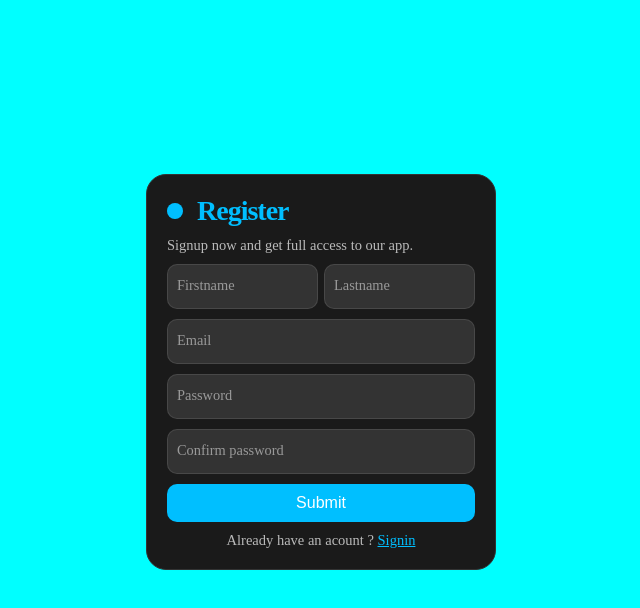
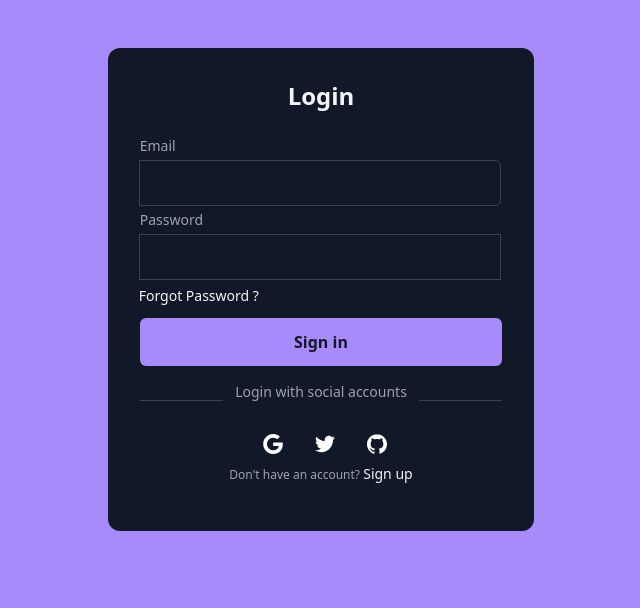
Before and after one commit to wunmicrown/MINI-Firbase-Proj, a plain HTML site: page public/index.html in a window 1280 px wide. Shown: the whole page, without its empty margins (319-959 px from the left). Drawn offline with nearby package versions, Linux system fonts and the light colour scheme.

Commit message:
make a changes

```diff
--- a/public/index.html
+++ b/public/index.html
@@ -1,44 +1,67 @@
 <!DOCTYPE html>
 <html lang="en">
+
 <head>
     <meta charset="UTF-8">
     <meta name="viewport" content="width=device-width, initial-scale=1.0">
-    <title>Sign Up page</title>
+    <title>Full App</title>
     <link rel="stylesheet" href="style.css">
+    <link href="https://cdn.jsdelivr.net/npm/bootstrap@5.3.2/dist/css/bootstrap.min.css" rel="stylesheet" integrity="sha384-T3c6CoIi6uLrA9TneNEoa7RxnatzjcDSCmG1MXxSR1GAsXEV/Dwwykc2MPK8M2HN" crossorigin="anonymous">
 </head>
-<body>
-    <section class="flex-form-container">
-        <form class="form">
-            <p class="title">Register </p>
-            <p class="message">Signup now and get full access to our app. </p>
-                <div class="flex">
-                <label>
-                    <input class="input" type="text" placeholder="" required="">
-                    <span>Firstname</span>
-                </label>
 
-                <label>
-                    <input class="input" type="text" placeholder="" required="">
-                    <span>Lastname</span>
-                </label>
+<body style="background-color: #A78BFA">
+    <div class="text-center mx-auto col-lg-4 mt-lg-5 col-10 mt-4">
+        <div class="form-container">
+            <p class="title">Login</p>
+            <p id="emptyError"></p>
+            <form class="form">
+                <div class="input-group">
+                    <label for="email">Email</label>
+                    <input type="email" name="email" id="email" placeholder="">
+                </div>
+                <div class="input-group">
+                    <label for="password">Password</label>
+                    <input type="password" name="password" id="password" placeholder="">
+                    <div class="forgot">
+                        <a rel="noopener noreferrer" href="#">Forgot Password ?</a>
+                    </div>
+                </div>
+                <button type="button" class="sign" onclick="signIn()">Sign in</button>
+            </form>
+            <div class="social-message">
+                <div class="line"></div>
+                <p class="message">Login with social accounts</p>
+                <div class="line"></div>
             </div>
+            <div class="social-icons">
+                <button aria-label="Log in with Google" class="icon" onclick="gBut()">
+                    <svg xmlns="http://www.w3.org/2000/svg" viewBox="0 0 32 32" class="w-5 h-5 fill-current">
+                        <path
+                            d="M16.318 13.714v5.484h9.078c-0.37 2.354-2.745 6.901-9.078 6.901-5.458 0-9.917-4.521-9.917-10.099s4.458-10.099 9.917-10.099c3.109 0 5.193 1.318 6.38 2.464l4.339-4.182c-2.786-2.599-6.396-4.182-10.719-4.182-8.844 0-16 7.151-16 16s7.156 16 16 16c9.234 0 15.365-6.49 15.365-15.635 0-1.052-0.115-1.854-0.255-2.651z">
+                        </path>
+                    </svg>
+                </button>
+                <button aria-label="Log in with Twitter" class="icon">
+                    <svg xmlns="http://www.w3.org/2000/svg" viewBox="0 0 32 32" class="w-5 h-5 fill-current">
+                        <path
+                            d="M31.937 6.093c-1.177 0.516-2.437 0.871-3.765 1.032 1.355-0.813 2.391-2.099 2.885-3.631-1.271 0.74-2.677 1.276-4.172 1.579-1.192-1.276-2.896-2.079-4.787-2.079-3.625 0-6.563 2.937-6.563 6.557 0 0.521 0.063 1.021 0.172 1.495-5.453-0.255-10.287-2.875-13.52-6.833-0.568 0.964-0.891 2.084-0.891 3.303 0 2.281 1.161 4.281 2.916 5.457-1.073-0.031-2.083-0.328-2.968-0.817v0.079c0 3.181 2.26 5.833 5.26 6.437-0.547 0.145-1.131 0.229-1.724 0.229-0.421 0-0.823-0.041-1.224-0.115 0.844 2.604 3.26 4.5 6.14 4.557-2.239 1.755-5.077 2.801-8.135 2.801-0.521 0-1.041-0.025-1.563-0.088 2.917 1.86 6.36 2.948 10.079 2.948 12.067 0 18.661-9.995 18.661-18.651 0-0.276 0-0.557-0.021-0.839 1.287-0.917 2.401-2.079 3.281-3.396z">
+                        </path>
+                    </svg>
+                </button>
+                <button aria-label="Log in with GitHub" class="icon" id="gitBut">
+                    <svg xmlns="http://www.w3.org/2000/svg" viewBox="0 0 32 32" class="w-5 h-5 fill-current">
+                        <path
+                            d="M16 0.396c-8.839 0-16 7.167-16 16 0 7.073 4.584 13.068 10.937 15.183 0.803 0.151 1.093-0.344 1.093-0.772 0-0.38-0.009-1.385-0.015-2.719-4.453 0.964-5.391-2.151-5.391-2.151-0.729-1.844-1.781-2.339-1.781-2.339-1.448-0.989 0.115-0.968 0.115-0.968 1.604 0.109 2.448 1.645 2.448 1.645 1.427 2.448 3.744 1.74 4.661 1.328 0.14-1.031 0.557-1.74 1.011-2.135-3.552-0.401-7.287-1.776-7.287-7.907 0-1.751 0.62-3.177 1.645-4.297-0.177-0.401-0.719-2.031 0.141-4.235 0 0 1.339-0.427 4.4 1.641 1.281-0.355 2.641-0.532 4-0.541 1.36 0.009 2.719 0.187 4 0.541 3.043-2.068 4.381-1.641 4.381-1.641 0.859 2.204 0.317 3.833 0.161 4.235 1.015 1.12 1.635 2.547 1.635 4.297 0 6.145-3.74 7.5-7.296 7.891 0.556 0.479 1.077 1.464 1.077 2.959 0 2.14-0.020 3.864-0.020 4.385 0 0.416 0.28 0.916 1.104 0.755 6.4-2.093 10.979-8.093 10.979-15.156 0-8.833-7.161-16-16-16z">
+                        </path>
+                    </svg>
+                </button>
+            </div>
+            <p class="signup">Don't have an account?
+                <a rel="noopener noreferrer" href="signup.html" class="">Sign up</a>
+            </p>
+        </div>
+    </div>
+    <script type="module" src="script.js"></script>
+</body>
 
-            <label>
-                <input class="input" type="email" placeholder="" required="">
-                <span>Email</span>
-            </label>
-
-            <label>
-                <input class="input" type="password" placeholder="" required="">
-                <span>Password</span>
-            </label>
-            <label>
-                <input class="input" type="password" placeholder="" required="">
-                <span>Confirm password</span>
-            </label>
-            <button class="submit">Submit</button>
-            <p class="signin">Already have an acount ? <a href="#">Signin</a> </p>
-        </form>
-    </section>
-</body>
 </html>
--- a/public/style.css
+++ b/public/style.css
@@ -3,10 +3,131 @@
     padding: 0;
     box-sizing: border-box;
 }
-body{
-    background-color: aqua;
+.form-container {
+    /* width: 390px; */
+    border-radius: 0.75rem;
+    background-color: rgba(17, 24, 39, 1);
+    padding: 2rem;
+    color: rgba(243, 244, 246, 1);
 }
-.flex-form-container{
+
+.title {
+    text-align: center;
+    font-size: 1.5rem;
+    line-height: 2rem;
+    font-weight: 700;
+}
+
+.form {
+    margin-top: 1.5rem;
+}
+
+.input-group {
+    margin-top: 0.25rem;
+    font-size: 0.875rem;
+    line-height: 1.25rem;
+}
+
+.input-group label {
+    display: block;
+    color: rgba(156, 163, 175, 1);
+    margin-bottom: 4px;
+}
+
+.input-group input {
+    width: 100%;
+    border-radius: 0.375rem;
+    border: 1px solid rgba(55, 65, 81, 1);
+    outline: 0;
+    background-color: rgba(17, 24, 39, 1);
+    padding: 0.75rem 1rem;
+    color: rgba(243, 244, 246, 1);
+}
+
+.input-group input:focus {
+    border-color: rgba(167, 139, 250);
+}
+
+.forgot {
+    display: flex;
+    justify-content: flex-end;
+    font-size: 0.75rem;
+    line-height: 1rem;
+    color: rgba(156, 163, 175, 1);
+    margin: 8px 0 14px 0;
+}
+
+.forgot a,
+.signup a {
+    color: rgba(243, 244, 246, 1);
+    text-decoration: none;
+    font-size: 14px;
+}
+
+.forgot a:hover,
+.signup a:hover {
+    text-decoration: underline rgba(167, 139, 250, 1);
+}
+
+.sign {
+    display: block;
+    width: 100%;
+    background-color: rgba(167, 139, 250, 1);
+    padding: 0.75rem;
+    text-align: center;
+    color: rgba(17, 24, 39, 1);
+    border: none;
+    border-radius: 0.375rem;
+    font-weight: 600;
+}
+
+.social-message {
+    display: flex;
+    align-items: center;
+    padding-top: 1rem;
+}
+
+.line {
+    height: 1px;
+    flex: 1 1 0%;
+    background-color: rgba(55, 65, 81, 1);
+}
+
+.social-message .message {
+    padding-left: 0.75rem;
+    padding-right: 0.75rem;
+    font-size: 0.875rem;
+    line-height: 1.25rem;
+    color: rgba(156, 163, 175, 1);
+}
+
+.social-icons {
+    display: flex;
+    justify-content: center;
+}
+
+.social-icons .icon {
+    border-radius: 0.125rem;
+    padding: 0.75rem;
+    border: none;
+    background-color: transparent;
+    margin-left: 8px;
+}
+
+.social-icons .icon svg {
+    height: 1.25rem;
+    width: 1.25rem;
+    fill: #fff;
+}
+
+.signup {
+    text-align: center;
+    font-size: 0.75rem;
+    line-height: 1rem;
+    color: rgba(156, 163, 175, 1);
+}
+
+/* .flex-form-container{
     display: flex;
     justify-content: center;
     margin-top: 150px;
@@ -132,143 +253,4 @@ body{
     line-height: 1rem;
     color: rgba(156, 163, 175, 1);
   }
-
-
-  /* SIGN UP CSS */
-  .form {
-    display: flex;
-    flex-direction: column;
-    gap: 10px;
-    max-width: 350px;
-    padding: 20px;
-    border-radius: 20px;
-    position: relative;
-    background-color: #1a1a1a;
-    color: #fff;
-    border: 1px solid #333;
-  }
-
-  .title {
-    font-size: 28px;
-    font-weight: 600;
-    letter-spacing: -1px;
-    position: relative;
-    display: flex;
-    align-items: center;
-    padding-left: 30px;
-    color: #00bfff;
-  }
-
-  .title::before {
-    width: 18px;
-    height: 18px;
-  }
-
-  .title::after {
-    width: 18px;
-    height: 18px;
-    animation: pulse 1s linear infinite;
-  }
-
-  .title::before,
-  .title::after {
-    position: absolute;
-    content: "";
-    height: 16px;
-    width: 16px;
-    border-radius: 50%;
-    left: 0px;
-    background-color: #00bfff;
-  }
-
-  .message,
-  .signin {
-    font-size: 14.5px;
-    color: rgba(255, 255, 255, 0.7);
-  }
-
-  .signin {
-    text-align: center;
-  }
-
-  .signin a:hover {
-    text-decoration: underline royalblue;
-  }
-
-  .signin a {
-    color: #00bfff;
-  }
-
-  .flex {
-    display: flex;
-    width: 100%;
-    gap: 6px;
-  }
-
-  .form label {
-    position: relative;
-  }
-
-  .form label .input {
-    background-color: #333;
-    color: #fff;
-    width: 100%;
-    padding: 20px 05px 05px 10px;
-    outline: 0;
-    border: 1px solid rgba(105, 105, 105, 0.397);
-    border-radius: 10px;
-  }
-
-  .form label .input + span {
-    color: rgba(255, 255, 255, 0.5);
-    position: absolute;
-    left: 10px;
-    top: 0px;
-    font-size: 0.9em;
-    cursor: text;
-    transition: 0.3s ease;
-  }
-
-  .form label .input:placeholder-shown + span {
-    top: 12.5px;
-    font-size: 0.9em;
-  }
-
-  .form label .input:focus + span,
-  .form label .input:valid + span {
-    color: #00bfff;
-    top: 0px;
-    font-size: 0.7em;
-    font-weight: 600;
-  }
-
-  .input {
-    font-size: medium;
-  }
-
-  .submit {
-    border: none;
-    outline: none;
-    padding: 10px;
-    border-radius: 10px;
-    color: #fff;
-    font-size: 16px;
-    transform: .3s ease;
-    background-color: #00bfff;
-  }
-
-  .submit:hover {
-    background-color: #00bfff96;
-  }
-
-  @keyframes pulse {
-    from {
-      transform: scale(0.9);
-      opacity: 1;
-    }
-
-    to {
-      transform: scale(1.8);
-      opacity: 0;
-    }
-  }
+   */
```
Also changed, not shown: public/sigin.html (deleted, +0 -76 lines), public/signup.html (added, +44 -0 lines).
